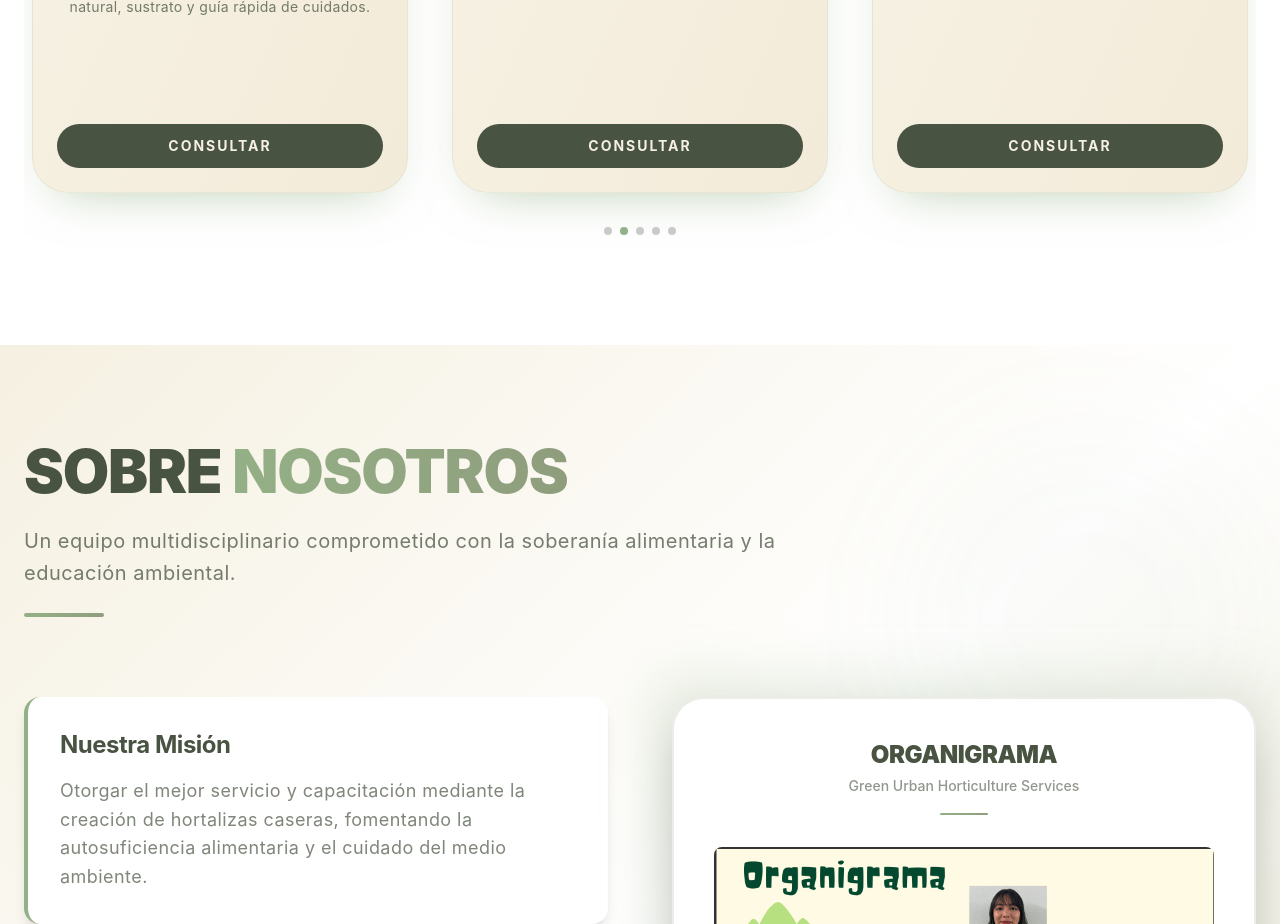
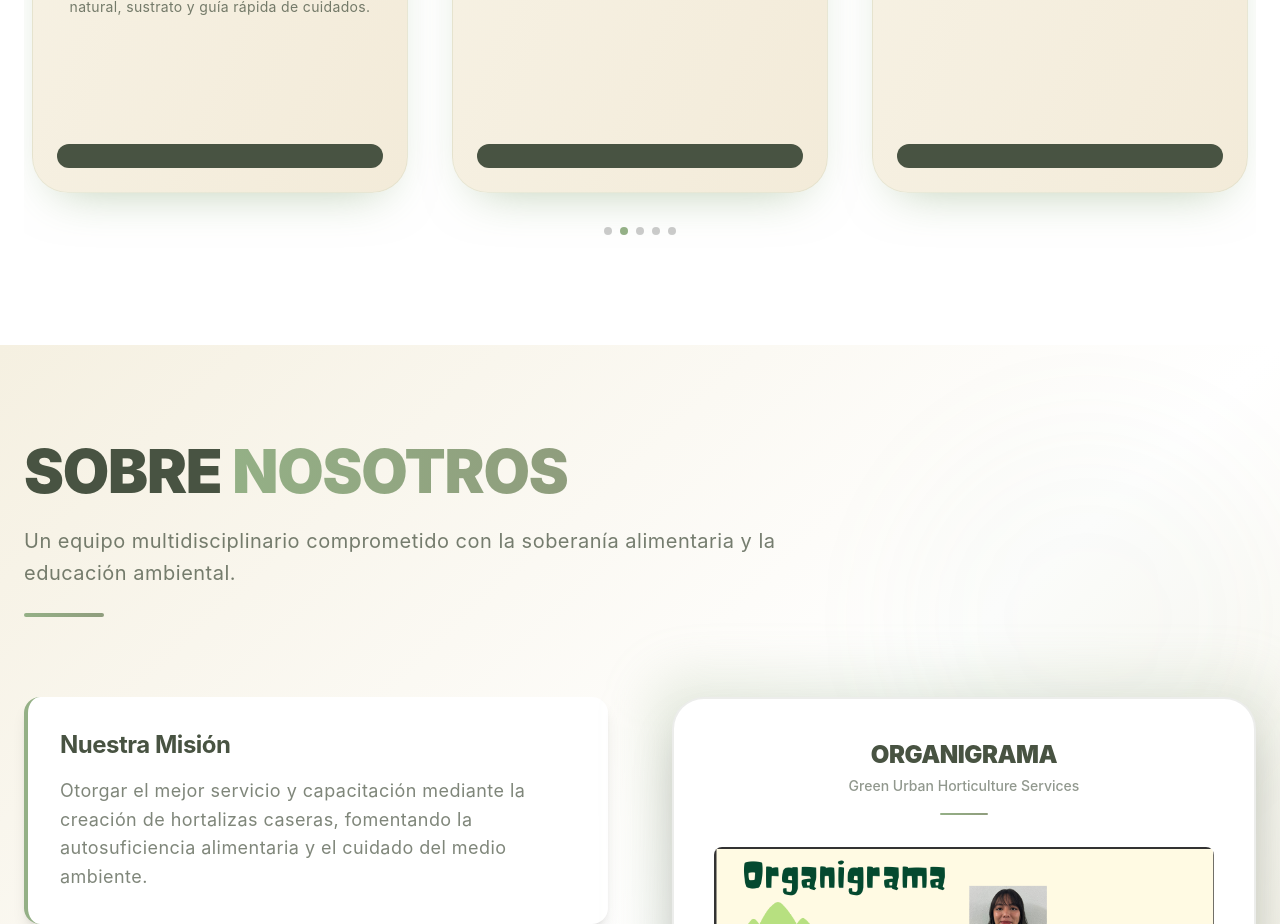
Before and after one commit to RomanVazq/GreenUrban, a React (Vite) app: page / in a window 1280 px wide. Shown: the part 3760-4684 px from the top of the page. Built offline with nearby package versions, Linux system fonts and the light colour scheme.

Commit message:
boton como indicador

```diff
--- a/src/features/Products/Products.jsx
+++ b/src/features/Products/Products.jsx
@@ -107,7 +107,7 @@ const ProductSlider = () => {
                 </p>
 
                 <button className="mt-6 inline-flex items-center justify-center rounded-full bg-[#485342] px-7 py-3 text-sm font-bold uppercase tracking-[0.14em] text-[#F5F0E1] transition-colors duration-300 hover:bg-[#94B086]">
-                  Consultar
+
                 </button>
               </article>
             </SwiperSlide>
```
